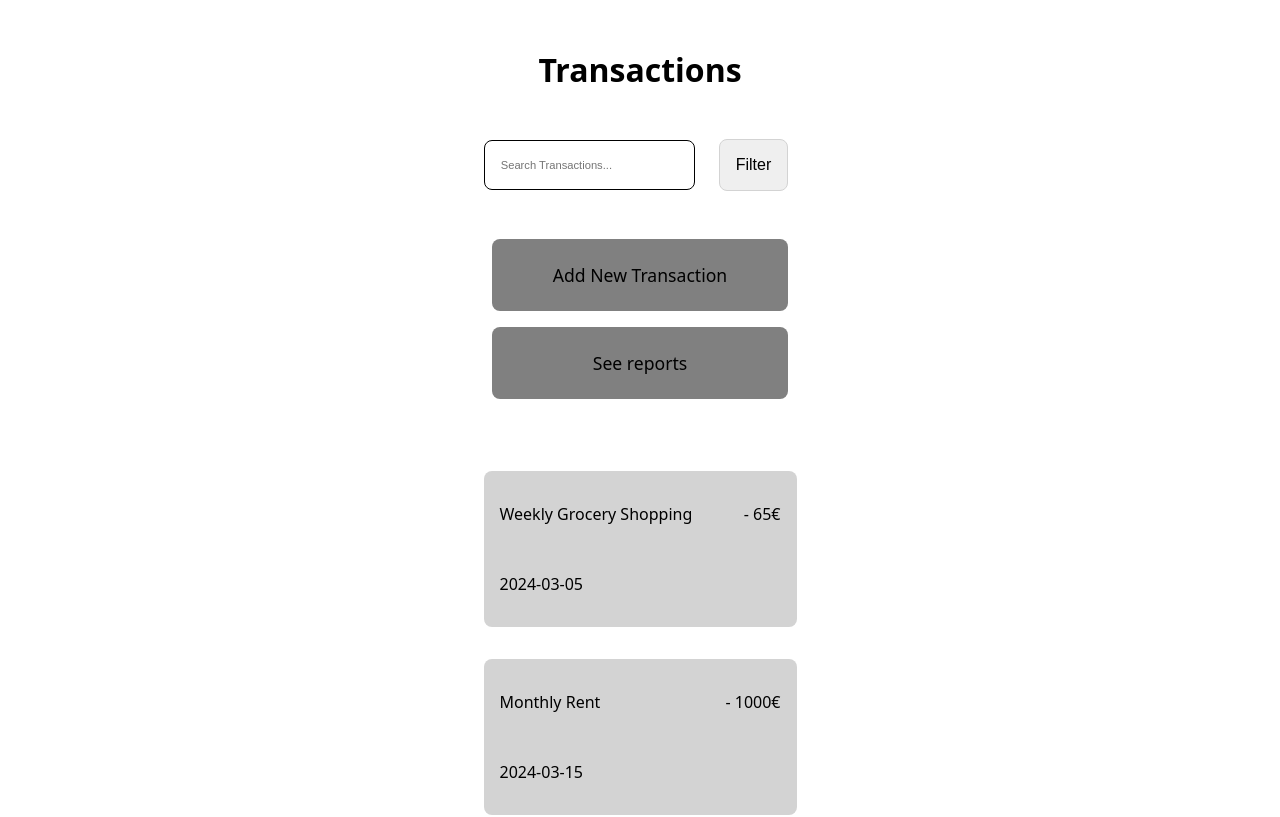
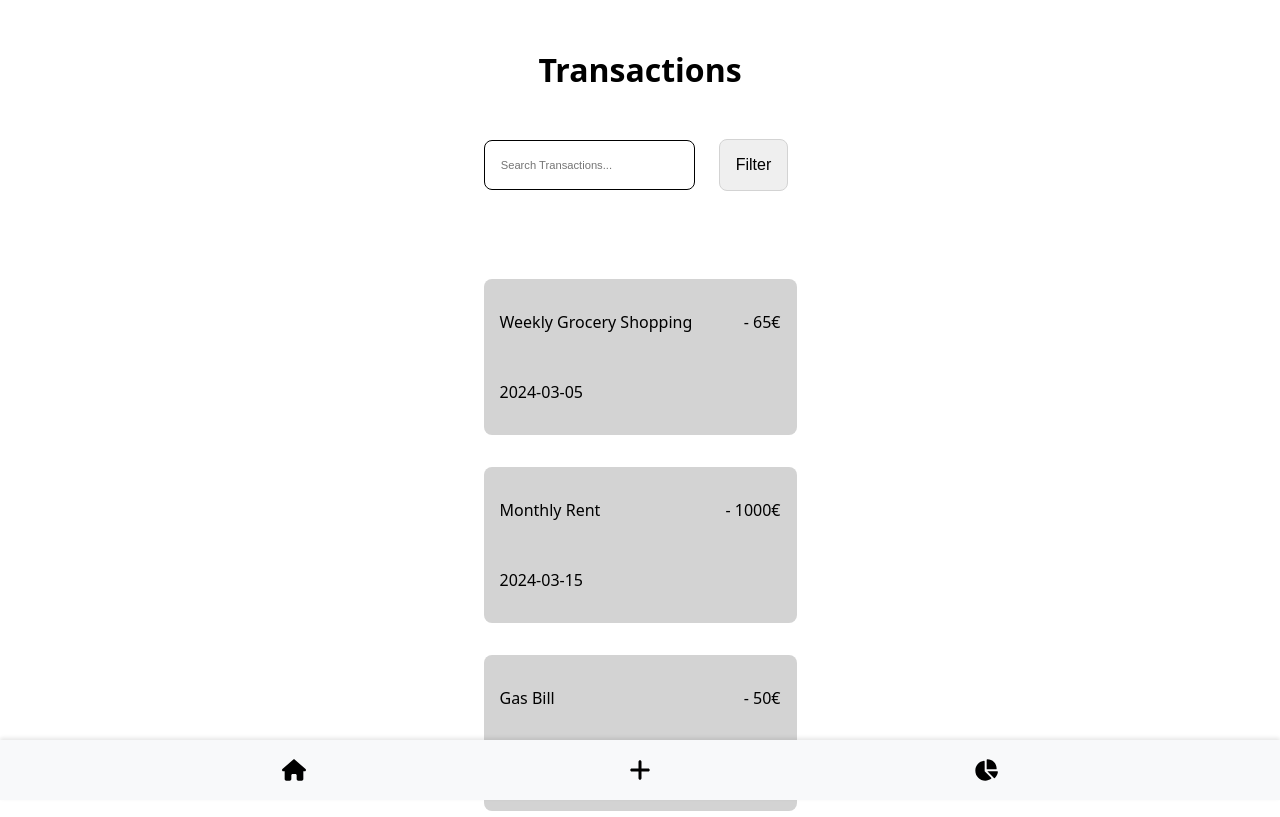
Before and after one commit to benediktbrenk/budget-app, a Next.js app: page / in a window 1280 px wide. Shown: the top 817 px of the page. Built offline with nearby package versions, Linux system fonts and the light colour scheme.

Commit message:
created three links in the navbar with icons and first styling

```diff
--- a/components/NavigationBar/Navigation.styled.js
+++ b/components/NavigationBar/Navigation.styled.js
@@ -0,0 +1,42 @@
+import { styled } from "styled-components";
+import Link from "next/link";
+
+export const NavBar = styled.nav`
+  display: flex;
+  flex-direction: row;
+  justify-content: space-evenly;
+  align-items: center;
+  background-color: #f8f9fa;
+  z-index: 5;
+
+  padding: 0.5rem;
+  bottom: 0;
+  position: fixed;
+  height: 60px;
+  width: 100%;
+  box-shadow: 0 -2px 4px rgba(0, 0, 0, 0.1);
+`;
+
+export const NavLink = styled(Link)`
+  font-size: 1.5rem;
+  text-decoration: none;
+  display: flex;
+  justify-content: center;
+  color: inherit;
+  border: none;
+  //width: 100%;
+  height: fit-content;
+  max-width: 15dvh;
+  //max-width: 700px;
+  padding: 1rem 3rem;
+
+  &:hover {
+    cursor: pointer;
+    background-color: #dee2e6;
+    border-radius: 6px;
+  }
+
+  &:visited {
+    color: inherit;
+  }
+`;
--- a/components/NavigationBar/index.js
+++ b/components/NavigationBar/index.js
@@ -1,7 +1,20 @@
 import * as Styled from "./Navigation.styled";
+import { FaHouse, FaPlus, FaChartPie } from "react-icons/fa6";
 
 function NavigationBar() {
-  return <div>NavigationBar</div>;
+  return (
+    <Styled.NavBar>
+      <Styled.NavLink href="/">
+        <FaHouse />
+      </Styled.NavLink>
+      <Styled.NavLink href="/newentry">
+        <FaPlus />
+      </Styled.NavLink>
+      <Styled.NavLink href="/reports">
+        <FaChartPie />
+      </Styled.NavLink>
+    </Styled.NavBar>
+  );
 }
 
 export default NavigationBar;
--- a/pages/index.js
+++ b/pages/index.js
@@ -81,8 +81,8 @@ export default function HomePage({ transactions }) {
             onSearch={setSearch}
             isSearchEntry={isSearchEntry}
           />
-          <StyledLink href="/newentry">Add New Transaction</StyledLink>
-          <StyledLink href="/reports">See reports</StyledLink>
+          {/* <StyledLink href="/newentry">Add New Transaction</StyledLink>
+          <StyledLink href="/reports">See reports</StyledLink> */}
         </StyledDiv>
         <TransactionList transactions={filteredSearch} />
       </StyledMain>
```
